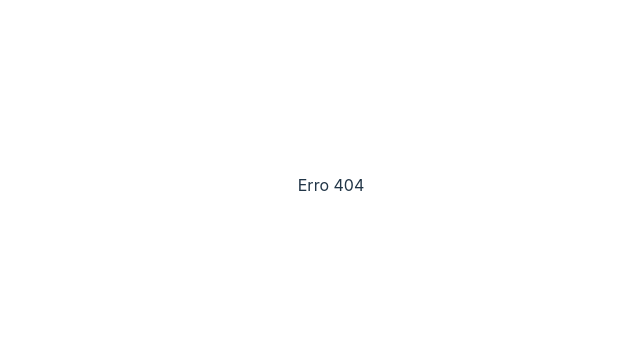
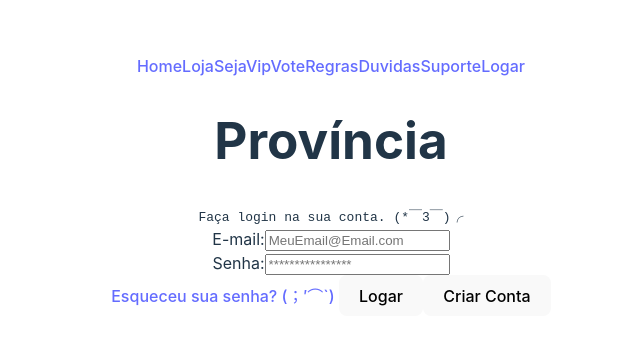
Before and after one commit to Plimacs/Provincia-Site, a React (Vite) app: page /login in a window 1280 px wide. Before the commit this address had no page. Shown: the part 215-560 px from the top of the page, without its empty margins (309-949 px from the left). Built offline with nearby package versions, Linux system fonts and the light colour scheme.

Commit message:
implementando tela de login

```diff
--- a/package.json
+++ b/package.json
@@ -11,7 +11,8 @@
   },
   "dependencies": {
     "react": "^18.2.0",
-    "react-dom": "^18.2.0"
+    "react-dom": "^18.2.0",
+    "react-router-dom": "^6.11.0"
   },
   "devDependencies": {
     "@types/react": "^18.0.28",
--- a/src/components/NavBar.jsx
+++ b/src/components/NavBar.jsx
@@ -10,6 +10,7 @@
             <Link to="/regras">Regras</Link>
             <Link to="/duvidas">Duvidas</Link>
             <Link to="/suporte">Suporte</Link>
+            <Link to="/login">Logar</Link>
         </nav>
     );
 };
--- a/src/main.jsx
+++ b/src/main.jsx
@@ -13,7 +13,9 @@
 import Duvidas from './paginas/Duvidas.jsx';
 import Suporte from './paginas/Suporte.jsx';
 import SuporteContatar from './paginas/SuporteContatar.jsx';
+import Login from './paginas/Login.jsx';
 import ErrorPage from './paginas/ErrorPage.jsx';
+
 
 const router = createBrowserRouter([
   {
@@ -53,6 +55,10 @@
         path: "/suporte/:id",
         element: <SuporteContatar />,
       },
+      {
+        path: "login",
+        element: <Login />,
+      },
     ]
   },
 ]);
--- /dev/null
+++ b/src/paginas/Login.jsx
@@ -0,0 +1,32 @@
+import React from "react";3
+
+const Login = () => {
+    return(
+        <div className="conteiner">
+            <header className="header">
+                <img src="" alt=""/>
+                <samp>Faça login na sua conta. (*￣3￣)╭</samp>
+            </header>
+
+            <form>
+                <div className="imputContainer">
+                    <label htmlFor="email">E-mail:</label>
+                    <input type="text" name="email" id="email" placeholder="MeuEmail@Email.com" />
+                </div>
+                <div className="imputContainer">
+                    <label htmlFor="senha">Senha:</label>
+                    <input type="password" name="senha" id="senha" placeholder="****************" />
+                </div>
+
+                <a href="">Esqueceu sua senha? (；′⌒`) </a>
+
+                <button className="button">Logar</button>
+
+                <button className="button">Criar Conta</button>
+
+            </form>
+        </div>
+    );
+};
+
+export default Login;
```
Also changed, not shown: 1 other file (tests, documents, lock files or other folders).
